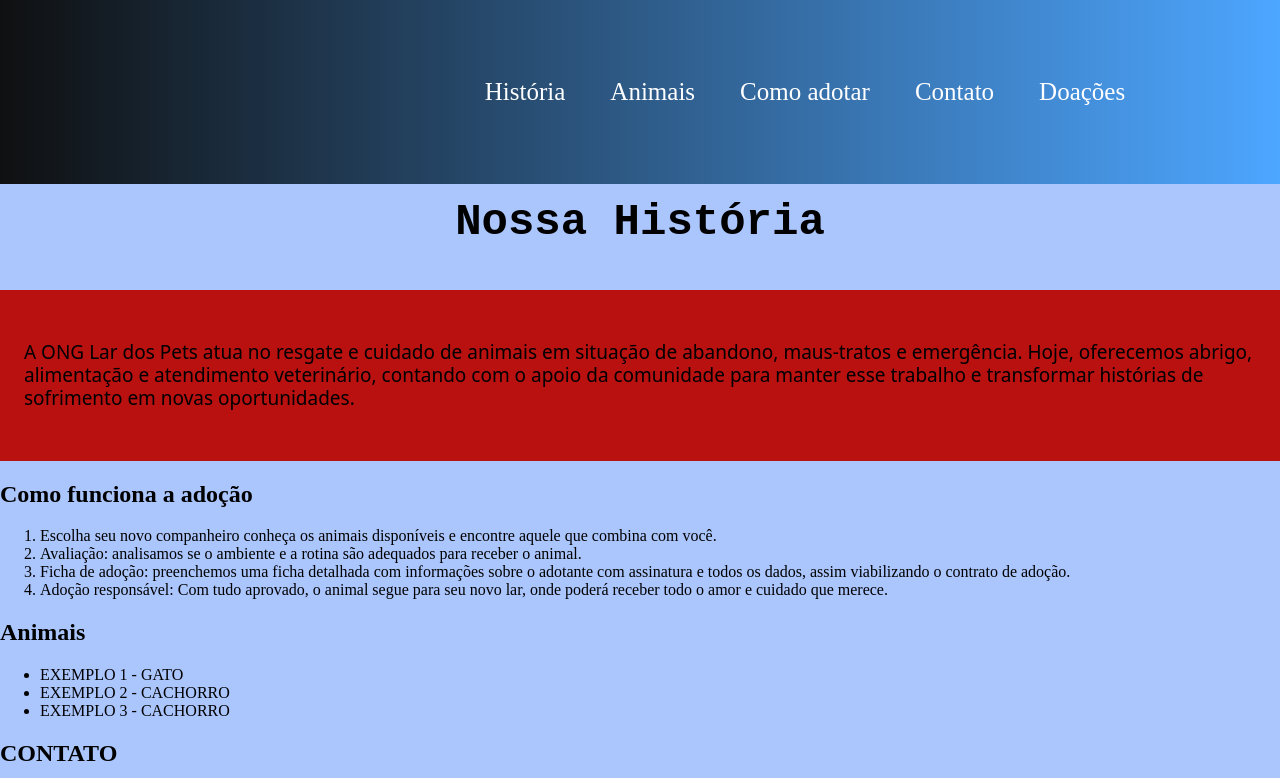
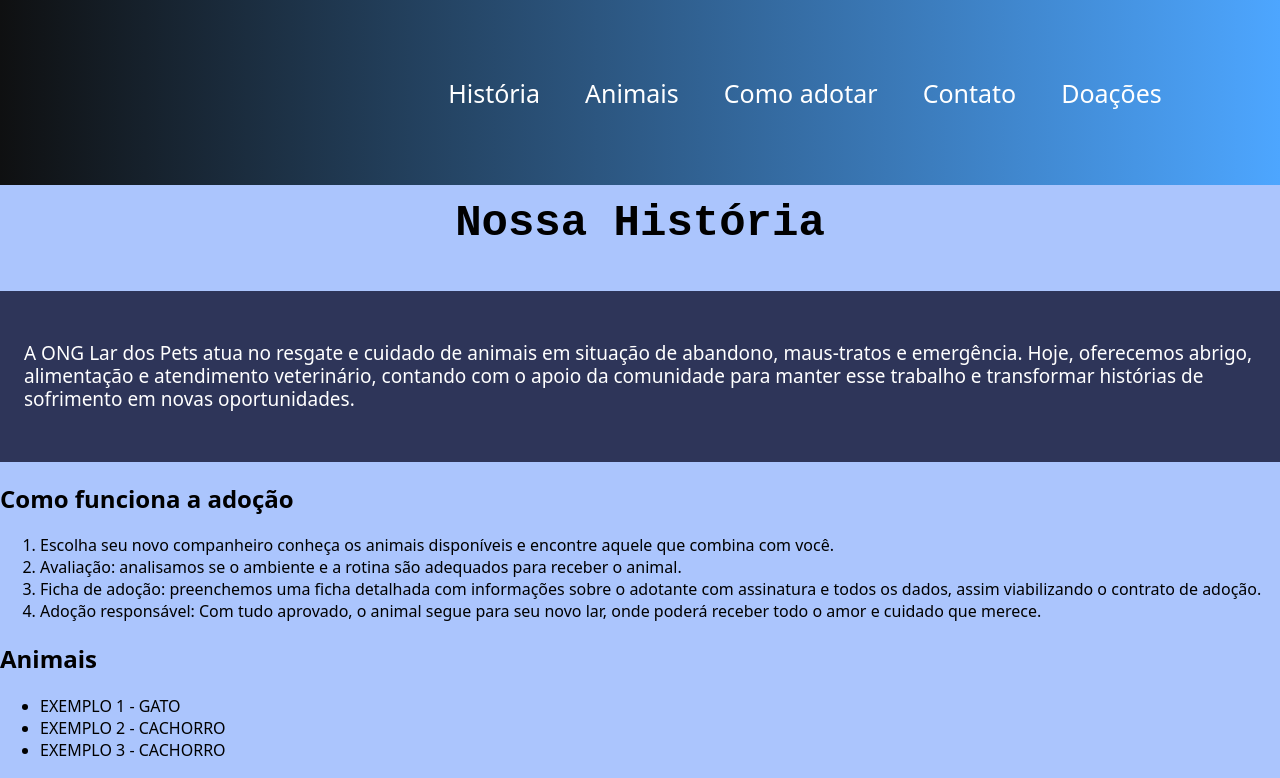
Before and after one commit to rogers-codes/ONG-Lar-Dos-Pets, a plain HTML site: page HTML/index.html in a window 1280 px wide. Shown: the top 778 px of the page. Drawn offline with Linux system fonts and the light colour scheme.

Commit message:
mudando cor da introdução

```diff
--- a/HTML/CSS/style.css
+++ b/HTML/CSS/style.css
@@ -13,6 +13,7 @@
     box-sizing: border-box;
     background-color: #abc5fd;
     background-repeat: repeat-y;
+    font-family: system-ui, -apple-system, BlinkMacSystemFont, 'Segoe UI', Roboto, Oxygen, Ubuntu, Cantarell, 'Open Sans', 'Helvetica Neue', sans-serif;
 
 }
 
@@ -82,7 +83,8 @@
     display: flex;
     font-weight: 500;
     align-items: center;
-    background-color: #b91010;
+    background-color: #2E3559;
+    color: white;
     margin-top: -20px;
     line-height: 1.2;
     padding: 32px 24px;
```
